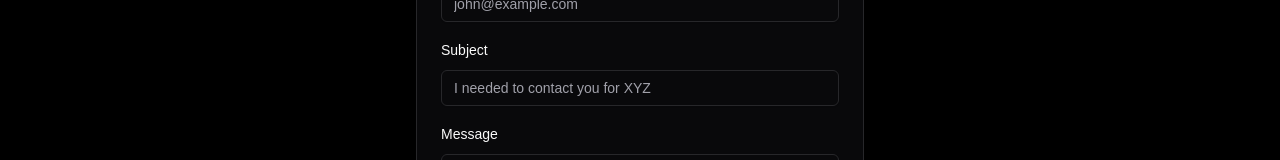
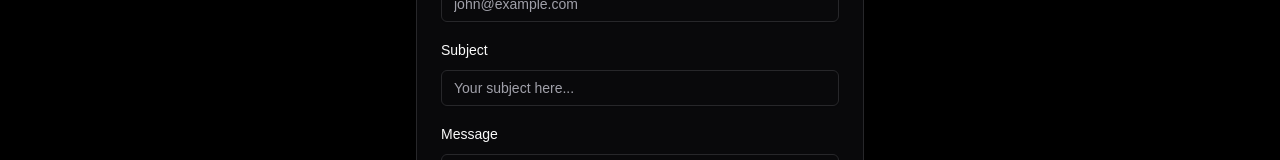
Before and after one commit to lakha-riq/ridesIQ-Landing, a Next.js app: page /contact in a window 1280 px wide. Shown: the part 439-599 px from the top of the page. Built offline with nearby package versions, Linux system fonts and the light colour scheme.

Commit message:
Contact form text change

```diff
--- a/src/components/custom/ContactForm.tsx
+++ b/src/components/custom/ContactForm.tsx
@@ -121,7 +121,7 @@ export default function ContactForm() {
 											<FormLabel>Subject</FormLabel>
 											<FormControl>
 												<Input
-													placeholder="I needed to contact you for XYZ"
+													placeholder="Your subject here..."
 													{...field}
 												/>
 											</FormControl>
```
